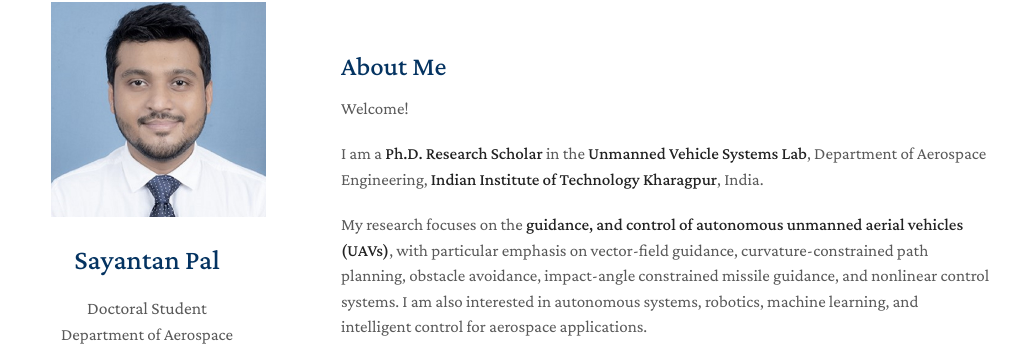
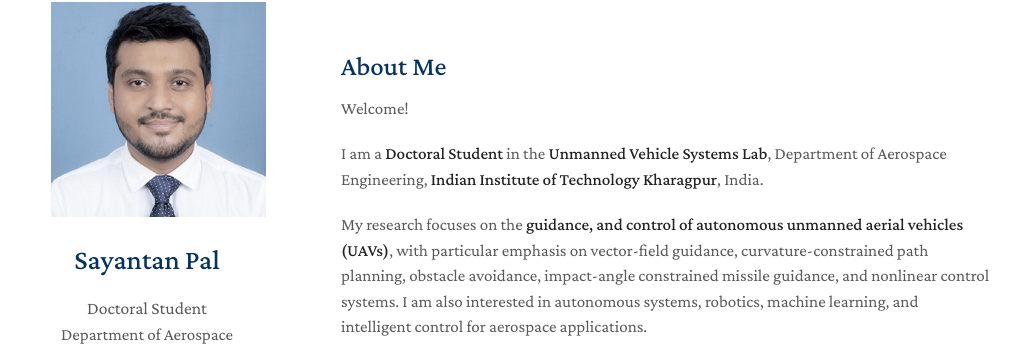
Before and after one commit to pal-sayantan/pal-sayantan.github.io, a Jekyll site: the page built from index.md, in a window 1280 px wide and 900 px high. Shown: the part 106-452 px from the top of the window, without its empty margins (129-1148 px from the left). Built offline with Jekyll 4.4.1, drawn with Linux system fonts in a browser that asks for light colours; a style sheet for code colours, icons or effects is not loaded.

Commit message:
Update index.md

```diff
--- a/index.md
+++ b/index.md
@@ -37,7 +37,7 @@ layout: homepage
 
 Welcome!
 
-I am a **Ph.D. Research Scholar** in the **Unmanned Vehicle Systems Lab**, Department of Aerospace Engineering, **Indian Institute of Technology Kharagpur**, India.
+I am a **Doctoral Student** in the **Unmanned Vehicle Systems Lab**, Department of Aerospace Engineering, **Indian Institute of Technology Kharagpur**, India.
 
 My research focuses on the **guidance, and control of autonomous unmanned aerial vehicles (UAVs)**, with particular emphasis on vector-field guidance, curvature-constrained path planning, obstacle avoidance, impact-angle constrained missile guidance, and nonlinear control systems. I am also interested in autonomous systems, robotics, machine learning, and intelligent control for aerospace applications.
 
```
